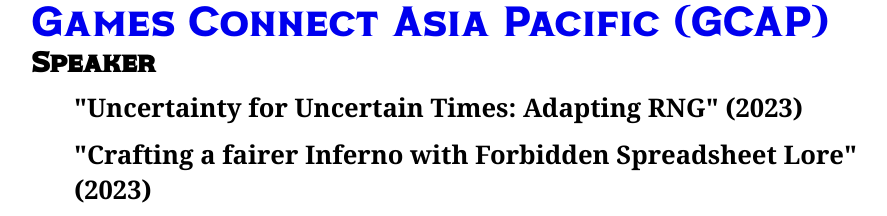
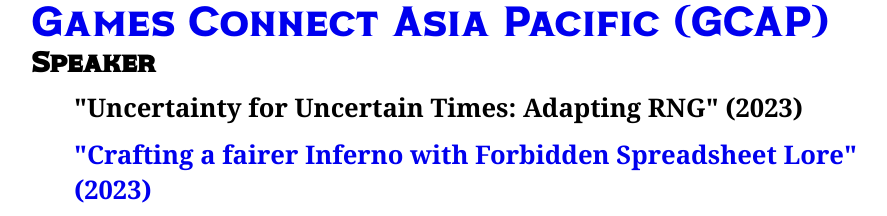
Before and after one commit to wilbefast/wilbefast.github.io, a plain HTML site: page about_me.html in a window 1280 px wide. Shown: the part 2543-2759 px from the top of the page, without its empty margins (196-1083 px from the left). Drawn offline with Linux system fonts and the light colour scheme; grey boxes are pictures that could not be loaded.

Commit message:
GCAP 2023 slides on website

```diff
--- a/about_me.html
+++ b/about_me.html
@@ -78,7 +78,7 @@
             <div class="subsubtitle"><a target="_blank" href="https://gcap.com.au/">Games Connect Asia Pacific (GCAP)</a></div>
             <div class="precision">Speaker</div>
             <div class="release">"Uncertainty for Uncertain Times: Adapting RNG" (2023)</div>
-            <div class="release">"Crafting a fairer Inferno with Forbidden Spreadsheet Lore" (2023)</div>
+            <div class="release"><a href="slides/GCAP-2023.pdf">"Crafting a fairer Inferno with Forbidden Spreadsheet Lore" (2023)</a></div>
             <iframe height="400"
                 src="https://www.youtube.com/embed/BsVo6Z4826U?si=UyD1dkjbuU-x6x1Y"
                 title="YouTube video player"
```
Also changed, not shown: 1 other file.
